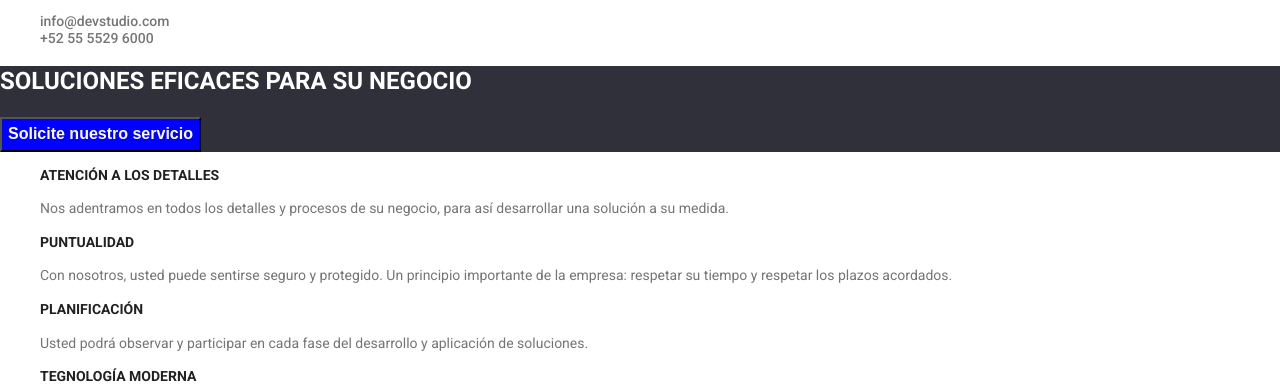
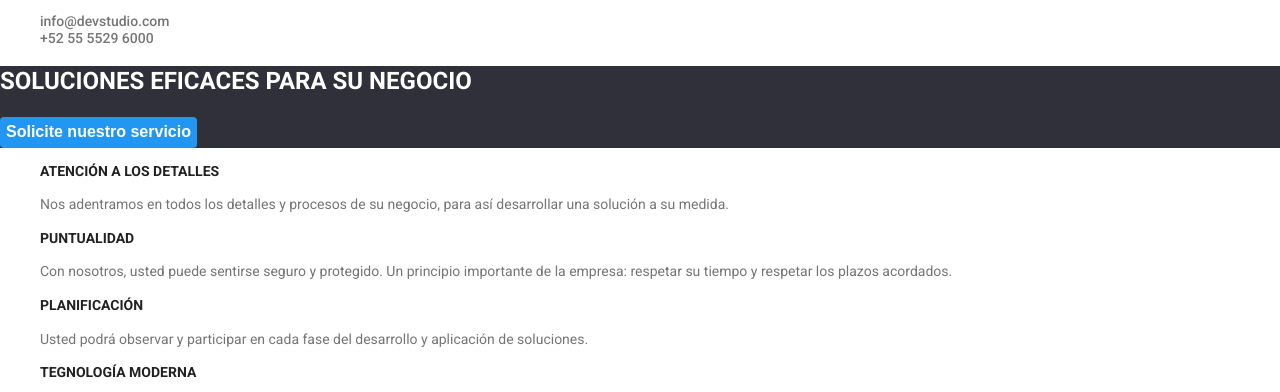
Before and after one commit to mariana-nova/goit-markup-hw-02, a plain HTML site: page index.html in a window 1280 px wide. Shown: the part 105-497 px from the top of the page. Drawn offline with Linux system fonts and the light colour scheme.

Commit message:
correccion

```diff
--- a/css/styles.css
+++ b/css/styles.css
@@ -56,7 +56,9 @@ li {
   font-size: 16px;
   line-height: 1.8;
   color: #ffffff;
-  background-color: blue;
+  background-color: var(--brand-color);
+  border: none;
+  border-radius: 4px;
 }
 button:hover {
   background-color: #2196f3;
```
